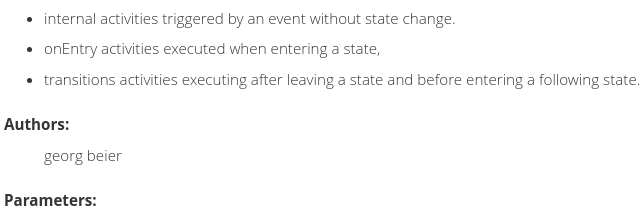
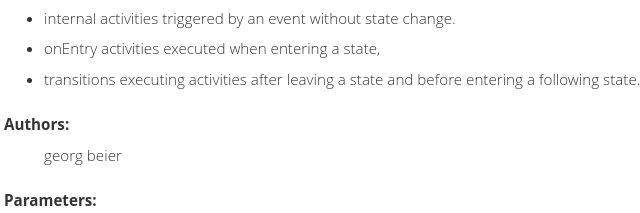
Before and after one commit to geobe/state-machine, a plain HTML site: page docs/de/geobe/util/statemachine/StateMachine.html in a window 1280 px wide. Shown: the part 488-701 px from the top of the page, 26-666 px from the left. Drawn offline with Linux system fonts and the light colour scheme.

Commit message:
fixed doc error

```diff
--- a/docs/de/geobe/util/statemachine/StateMachine.html
+++ b/docs/de/geobe/util/statemachine/StateMachine.html
@@ -26,7 +26,7 @@
 
 <html>
 <head>
-    <!-- Generated by groovydoc (2.4.12) on Tue Apr 17 12:20:56 CEST 2018 -->
+    <!-- Generated by groovydoc (2.4.12) on Tue Apr 17 12:32:46 CEST 2018 -->
     <title>StateMachine (state-machine 0.5.0-SNAPSHOT API)</title>
     <meta name="date" content="2018-04-17">
     <meta http-equiv="Content-Type" content="text/html; charset=windows-1252">
@@ -107,7 +107,7 @@ if (location.href.indexOf('is-external=true') == -1) {
  <li>onExit activities executed when leaving a state,</li>
  <li>internal activities triggered by an event without state change.</li>
  <li>onEntry activities executed when entering a state,</li>
- <li>transitions activities executing after leaving a state and before entering a following state.
+ <li>transitions executing activities after leaving a state and before entering a following state.
  They can return a target state changing the following state.</li></ul>
  <DL><DT><B>Authors:</B></DT><DD>georg beier</DD></DL><DL><DT><B>Parameters:</B></DT><DD><code>S</code> -  enumertion Type for States. Limited by current implementation to 4095 values.</DD><DD><code>E</code> -  enumeration type for events</DD></DL></p>
 
```
Also changed, not shown: 1 other file.
